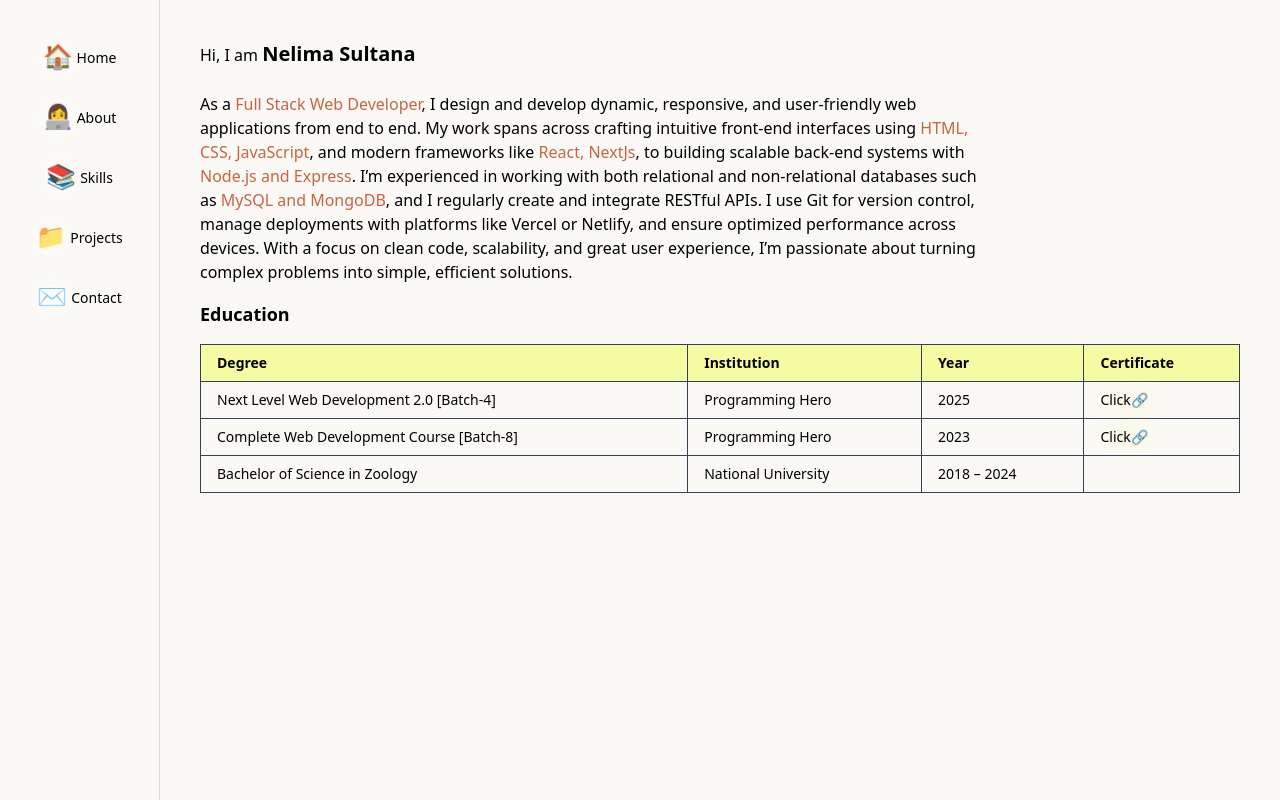
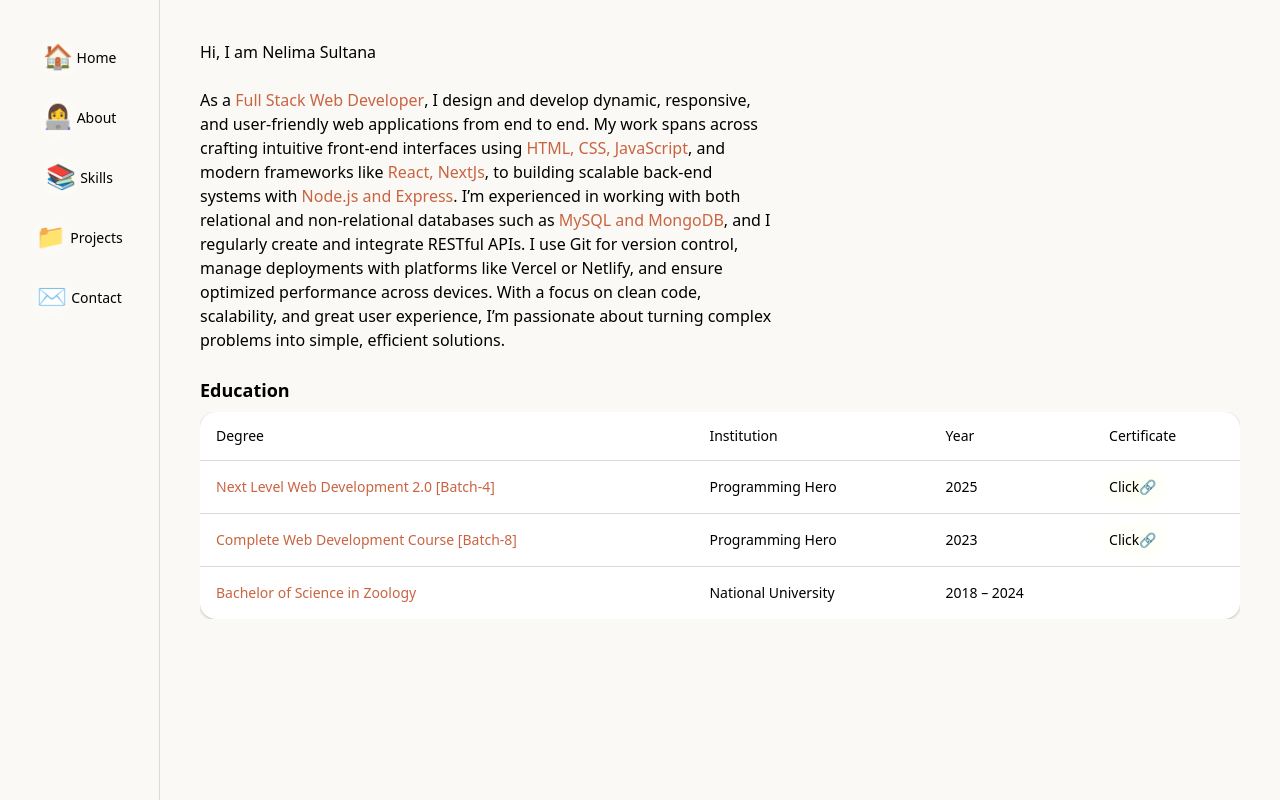
Before and after one commit to neelimapriya/portfolio-client, a Next.js app: page /about in a window 1280 px wide. Built offline with nearby package versions, Linux system fonts and the light colour scheme.

Commit message:
add light mode to about page

```diff
--- a/src/app/(portfolio)/about/page.tsx
+++ b/src/app/(portfolio)/about/page.tsx
@@ -1,93 +1,69 @@
-import Link from "next/link";
-import React from "react";
+import { Table, TableBody, TableCell, TableHead, TableHeader, TableRow } from '@/components/ui/table';
+import Link from 'next/link';
+import React from 'react';
 
 const AboutPage = () => {
   return (
     <div>
       <div>
-        <h2 className="">Hi, I am <span className="text-xl font-bold">Nelima Sultana</span></h2>
+        <h2 className="">
+          Hi, I am <span className="font-medium">Nelima Sultana</span>
+        </h2>
         <br />
-        <p className=" w-3/4">
-          As a <span className="text-primary"> Full Stack Web Developer</span>
-          , I design and develop dynamic, responsive, and user-friendly web
-          applications from end to end. My work spans across crafting intuitive
-          front-end interfaces using <span className="text-primary">HTML, CSS, JavaScript</span>, and modern
-          frameworks like <span className="text-primary">React, NextJs</span>, to building scalable back-end systems with <span className="text-primary">Node.js and Express</span>.
-           I’m experienced in working with both relational
-          and non-relational databases such as <span className="text-primary">MySQL and MongoDB</span>, and I
-          regularly create and integrate RESTful APIs. I use Git for version
-          control, manage deployments with platforms like Vercel or Netlify, and
-          ensure optimized performance across devices. With a focus on clean
-          code, scalability, and great user experience, I’m passionate about
-          turning complex problems into simple, efficient solutions.
+        <p className="max-w-xl">
+          As a <span className="text-primary font-medium"> Full Stack Web Developer</span>, I design and develop dynamic, responsive, and user-friendly web applications from end to end. My work spans
+          across crafting intuitive front-end interfaces using <span className="text-primary font-medium">HTML, CSS, JavaScript</span>, and modern frameworks like{' '}
+          <span className="text-primary font-medium">React, NextJs</span>, to building scalable back-end systems with <span className="text-primary font-medium">Node.js and Express</span>. I’m
+          experienced in working with both relational and non-relational databases such as <span className="text-primary font-medium">MySQL and MongoDB</span>, and I regularly create and integrate
+          RESTful APIs. I use Git for version control, manage deployments with platforms like Vercel or Netlify, and ensure optimized performance across devices. With a focus on clean code,
+          scalability, and great user experience, I’m passionate about turning complex problems into simple, efficient solutions.
         </p>
-
       </div>
-      <div className="overflow-x-auto py-4 rounded-lg">
-        <h2 className="text-lg font-semibold mb-4">Education</h2>
-        <table className="w-full border border-gray-700 text-sm">
-          <thead>
-            <tr className="bg-[#F4FBA3] text-black">
-              <th className="border border-gray-700 px-4 py-2 text-left">
-                Degree
-              </th>
-              <th className="border border-gray-700 px-4 py-2 text-left">
-                Institution
-              </th>
-              <th className="border border-gray-700 px-4 py-2 text-left">
-                Year
-              </th>
-              <th className="border border-gray-700 px-4 py-2 text-left">
-                Certificate
-              </th>
-            </tr>
-          </thead>
-          <tbody>
+      <div className="overflow-x-auto py-4 rounded-lg mt-2">
+        <h2 className="text-lg font-semibold mb-2">Education</h2>
+        <Table className="w-full text-sm shadow-2xl">
+          <TableHeader>
+            <TableRow>
+              <TableHead>Degree</TableHead>
+              <TableHead>Institution</TableHead>
+              <TableHead>Year</TableHead>
+              <TableHead>Certificate</TableHead>
+            </TableRow>
+          </TableHeader>
+          <TableBody>
             {/* 1 */}
-            <tr>
-              <td className="border border-gray-700 px-4 py-2">
-                Next Level Web Development 2.0 [Batch-4]
-              </td>
-              <td className="border border-gray-700 px-4 py-2">
-                Programming Hero
-              </td>
-              <td className="border border-gray-700 px-4 py-2">2025</td>
-              <td className="border border-gray-700 px-4 py-2"> <Link style={{ textShadow: '0 0 20px  #F4FBA3' }} href="https://drive.google.com/file/d/1pysCVgCPRjfw9lMNKalA4f3R2DxtQxeX/view?usp=sharing">Click🔗</Link>  </td>
-            </tr>
+            <TableRow>
+              <TableCell className="font-medium text-primary">Next Level Web Development 2.0 [Batch-4]</TableCell>
+              <TableCell>Programming Hero</TableCell>
+              <TableCell>2025</TableCell>
+              <TableCell>
+                {' '}
+                <Link style={{ textShadow: '0 0 20px  #F4FBA3' }} href="https://drive.google.com/file/d/1pysCVgCPRjfw9lMNKalA4f3R2DxtQxeX/view?usp=sharing">
+                  Click🔗
+                </Link>{' '}
+              </TableCell>
+            </TableRow>
             {/* 2 */}
-            <tr>
-              <td className="border border-gray-700 px-4 py-2">
-                Complete Web Development Course [Batch-8]
-              </td>
-              <td className="border border-gray-700 px-4 py-2">
-                Programming Hero
-              </td>
-              <td className="border border-gray-700 px-4 py-2">
-               2023
-              </td>
-              <td className="border border-gray-700 px-4 py-2">
-                <Link style={{ textShadow: '0 0 20px  #F4FBA3' }} href="https://drive.google.com/file/d/1fqcI48v-kt7o47nTRu4oyOdXBx-HBIua/view?usp=sharing"> Click🔗</Link>
-
-              </td>
-            </tr>
+            <TableRow>
+              <TableCell className="font-medium text-primary">Complete Web Development Course [Batch-8]</TableCell>
+              <TableCell>Programming Hero</TableCell>
+              <TableCell>2023</TableCell>
+              <TableCell>
+                <Link style={{ textShadow: '0 0 20px  #F4FBA3' }} href="https://drive.google.com/file/d/1fqcI48v-kt7o47nTRu4oyOdXBx-HBIua/view?usp=sharing">
+                  {' '}
+                  Click🔗
+                </Link>
+              </TableCell>
+            </TableRow>
             {/* 3 */}
-            <tr>
-              <td className="border border-gray-700 px-4 py-2">
-                Bachelor of Science in Zoology
-              </td>
-              <td className="border border-gray-700 px-4 py-2">
-                National University
-              </td>
-              <td className="border border-gray-700 px-4 py-2">
-                2018 – 2024
-              </td>
-              <td className="border border-gray-700 px-4 py-2">
-                {/* <Link style={{ textShadow: '0 0 20px  #fff' }} href="https://drive.google.com/file/d/1yckCCFWwSq0UOWd2U_vR2JUkpKsX8RTq/view?usp=sharing">Click🔗</Link> */}
-
-              </td>
-            </tr>
-          </tbody>
-        </table>
+            <TableRow>
+              <TableCell className="font-medium text-primary">Bachelor of Science in Zoology</TableCell>
+              <TableCell>National University</TableCell>
+              <TableCell>2018 – 2024</TableCell>
+              <TableCell>{/* <Link style={{ textShadow: '0 0 20px  #fff' }} href="https://drive.google.com/file/d/1yckCCFWwSq0UOWd2U_vR2JUkpKsX8RTq/view?usp=sharing">Click🔗</Link> */}</TableCell>
+            </TableRow>
+          </TableBody>
+        </Table>
       </div>
     </div>
   );
--- /dev/null
+++ b/src/components/ui/table.tsx
@@ -0,0 +1,49 @@
+'use client';
+
+import * as React from 'react';
+
+import { cn } from '@/lib/utils';
+
+function Table({ className, ...props }: React.ComponentProps<'table'>) {
+  return (
+    <div data-slot="table-container" className="relative w-full overflow-x-auto">
+      <table data-slot="table" className={cn('w-full caption-bottom text-sm bg-popover rounded-2xl', className)} {...props} />
+    </div>
+  );
+}
+
+function TableHeader({ className, ...props }: React.ComponentProps<'thead'>) {
+  return <thead data-slot="table-header" className={cn('[&_tr]:border-b [&_tr]:rounded-t-2xl', className)} {...props} />;
+}
+
+function TableBody({ className, ...props }: React.ComponentProps<'tbody'>) {
+  return <tbody data-slot="table-body" className={cn('[&_tr:last-child]:border-0', className)} {...props} />;
+}
+
+function TableFooter({ className, ...props }: React.ComponentProps<'tfoot'>) {
+  return <tfoot data-slot="table-footer" className={cn('bg-muted/50 border-t font-medium [&>tr]:last:border-b-0', className)} {...props} />;
+}
+
+function TableRow({ className, ...props }: React.ComponentProps<'tr'>) {
+  return <tr data-slot="table-row" className={cn('hover:bg-muted/50 data-[state=selected]:bg-muted border-b transition-colors', className)} {...props} />;
+}
+
+function TableHead({ className, ...props }: React.ComponentProps<'th'>) {
+  return (
+    <th
+      data-slot="table-head"
+      className={cn('text-foreground h-12 px-4 bord text-left align-middle font-medium whitespace-nowrap [&:has([role=checkbox])]:pr-0 [&>[role=checkbox]]:translate-y-[2px]', className)}
+      {...props}
+    />
+  );
+}
+
+function TableCell({ className, ...props }: React.ComponentProps<'td'>) {
+  return <td data-slot="table-cell" className={cn('p-4 align-middle whitespace-nowrap [&:has([role=checkbox])]:pr-0 [&>[role=checkbox]]:translate-y-[2px]', className)} {...props} />;
+}
+
+function TableCaption({ className, ...props }: React.ComponentProps<'caption'>) {
+  return <caption data-slot="table-caption" className={cn('text-muted-foreground mt-4 text-sm', className)} {...props} />;
+}
+
+export { Table, TableHeader, TableBody, TableFooter, TableHead, TableRow, TableCell, TableCaption };
```
